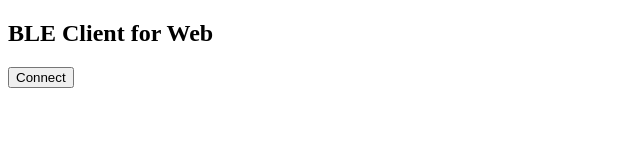
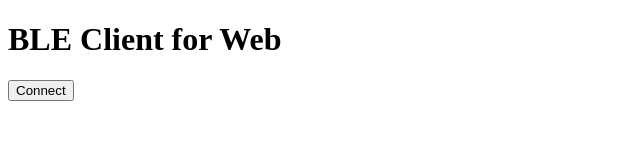
Before and after one commit to naoki-sawada/m5stack-ble, a plain HTML site: page web-client/public/index.html in a window 1280 px wide. Shown: the whole page, without its empty margins (0-640 px from the left). Drawn offline with Linux system fonts and the light colour scheme.

Commit message:
Avoid skipping heder levels

```diff
--- a/web-client/public/index.html
+++ b/web-client/public/index.html
@@ -7,7 +7,7 @@
   <title>BLEClient</title>
 </head>
 <body>
-  <h2>BLE Client for Web</h2>
+  <h1>BLE Client for Web</h1>
   <button id="service" onclick="onButtonClick()">Connect</button>
 </body>
 </html>
```
